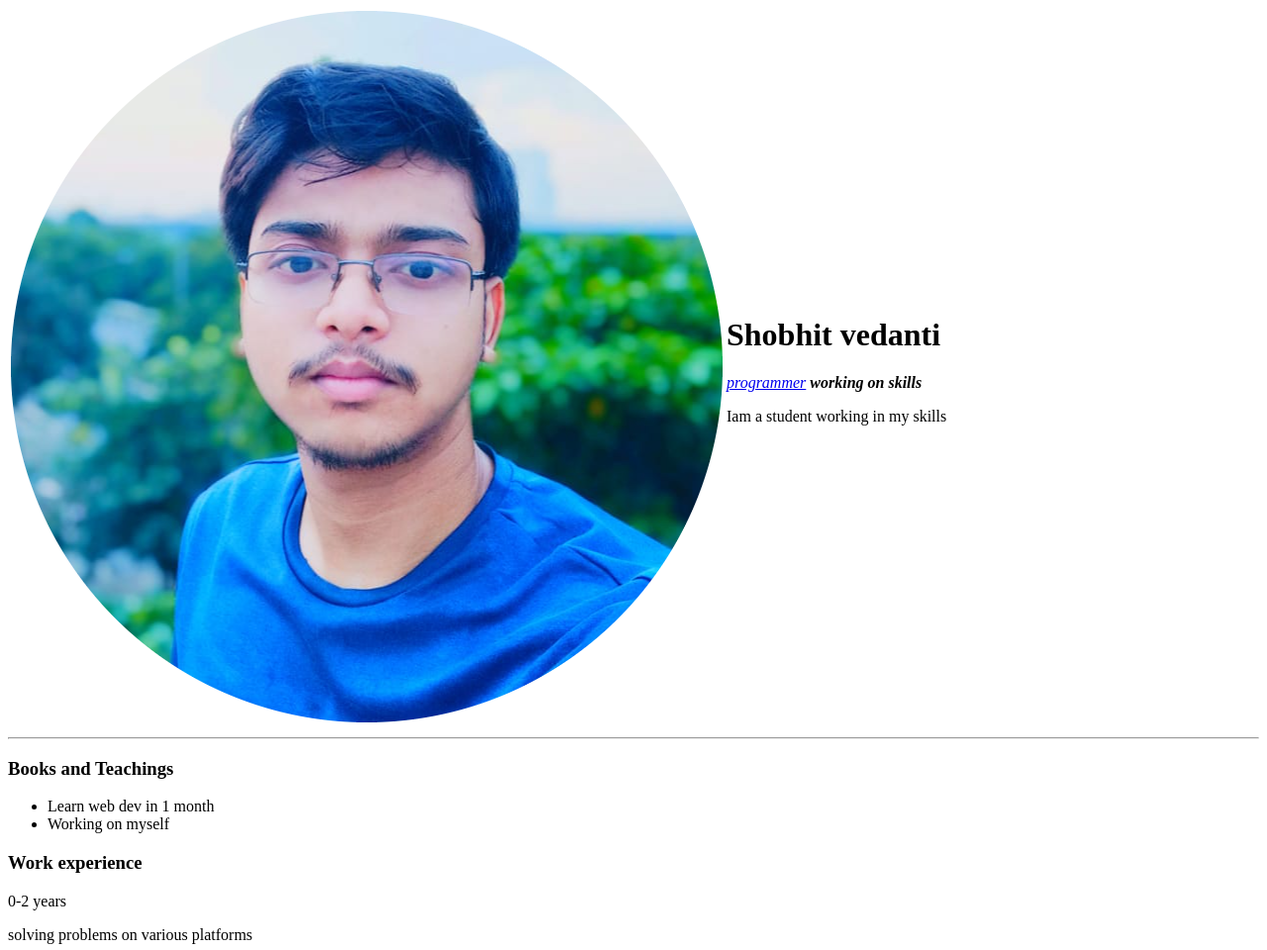
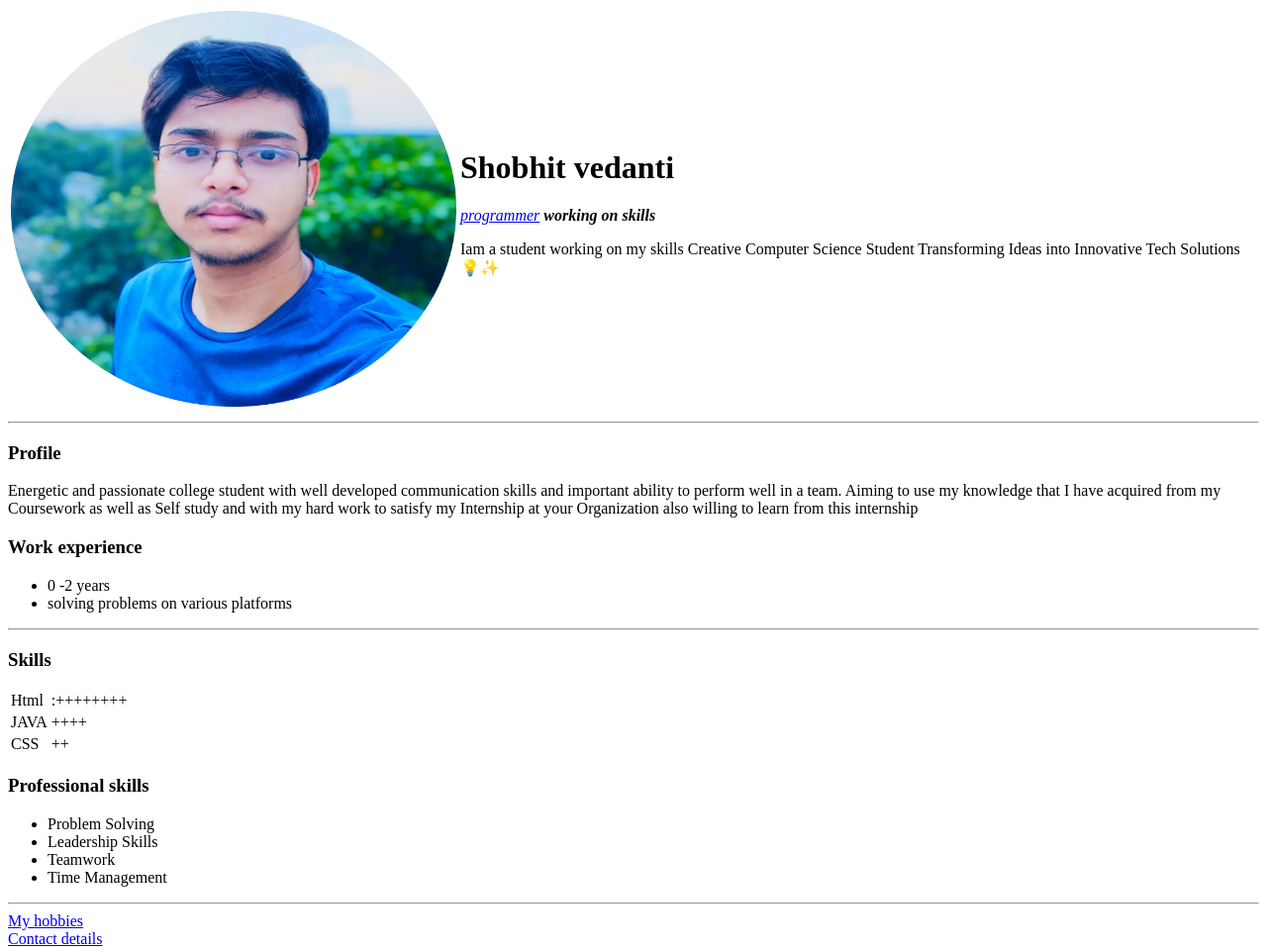
Before and after one commit to Sv200/cv, a plain HTML site: page index.html in a window 1280 px wide. Shown: the top 960 px of the page at 99% size. Drawn offline with Linux system fonts and the light colour scheme.

Commit message:
Update index.html

```diff
--- a/index.html
+++ b/index.html
@@ -4,35 +4,46 @@
     <meta charset="UTF-8">
     <meta name="viewport" content="width=device-width, initial-scale=1.0">
     <title>shobhit vedanti</title>
+    <link rel="stylesheet" href="css_style.css">
+
+
 </head>
-<body>
+<body >
     <table collspace="10">
         <tr>
-            <td><img src= "DPIMAGE.PNG.png"alt=" Shobhit vedanti"> </td>
-        <td><h1>
+            <td><img height="400px" width="450px" src= "DPIMAGE.PNG.png"alt=" Shobhit vedanti"> </td>
+
+            <td><h1 class="name">
             Shobhit vedanti</h1>
-       <p> <em><a href="https://en.wikipedia.org/wiki/Programmer">programmer</a> <strong> working on skills</strong> </em> </p>
-           <p> Iam a student working in my skills</p></td>
+       <p class="skill"> <em><a href="https://en.wikipedia.org/wiki/Programmer">programmer</a> <strong> working on skills</strong> </em> </p>
+           <p class="about"> Iam a student working on my skills Creative Computer Science Student Transforming Ideas into Innovative Tech Solutions 💡✨</p></td>
         </tr>
+
     </table>
 
 
     <hr>
-    <h3> Books and Teachings</h3>
-    <ul>
-        <li>    Learn web dev in 1 month</li>
-        <li>Working on myself</li>
+    <h3> Profile</h3>
+    <p class="me"> Energetic and passionate college student with well developed communication skills and important ability to   perform well in a team. Aiming to use my knowledge that I have acquired from my Coursework as well as Self study and with my hard work to satisfy my Internship at your Organization also willing to learn from this internship
+
+    </p>
+    <h3> Work experience</h3><ul>
+        <li>0 -2 years</li>
+    <li> solving  problems on various platforms</li>
+
     </ul>
-    <h3> Work experience</h3>
-    <p> 0-2 years</p>
-    <p>solving  problems on various platforms</p>
+
     <hr>
 <h3>Skills</h3>
     <table collspace="10">
+
     <tr>
-        <td>Html</td>
-        <td>:++++++++
-        </td>
+       <td>Html</td>
+        <td>:++++++++ </td>
+
+
+
+
         </tr>
         <tr>
         <td> JAVA</td>
@@ -42,7 +53,18 @@
         <td>CSS</td>
         <td>++</td>
     </tr>
+
+
+
+
 </table>
+<h3>Professional skills</h3>
+<ul>
+    <li>Problem Solving</li>
+    <li>Leadership Skills</li>
+    <li>Teamwork</li>
+    <li>Time Management</li>
+</ul>
     <hr>
     <a href="hobbies.html">My hobbies</a>
     <br>
```
